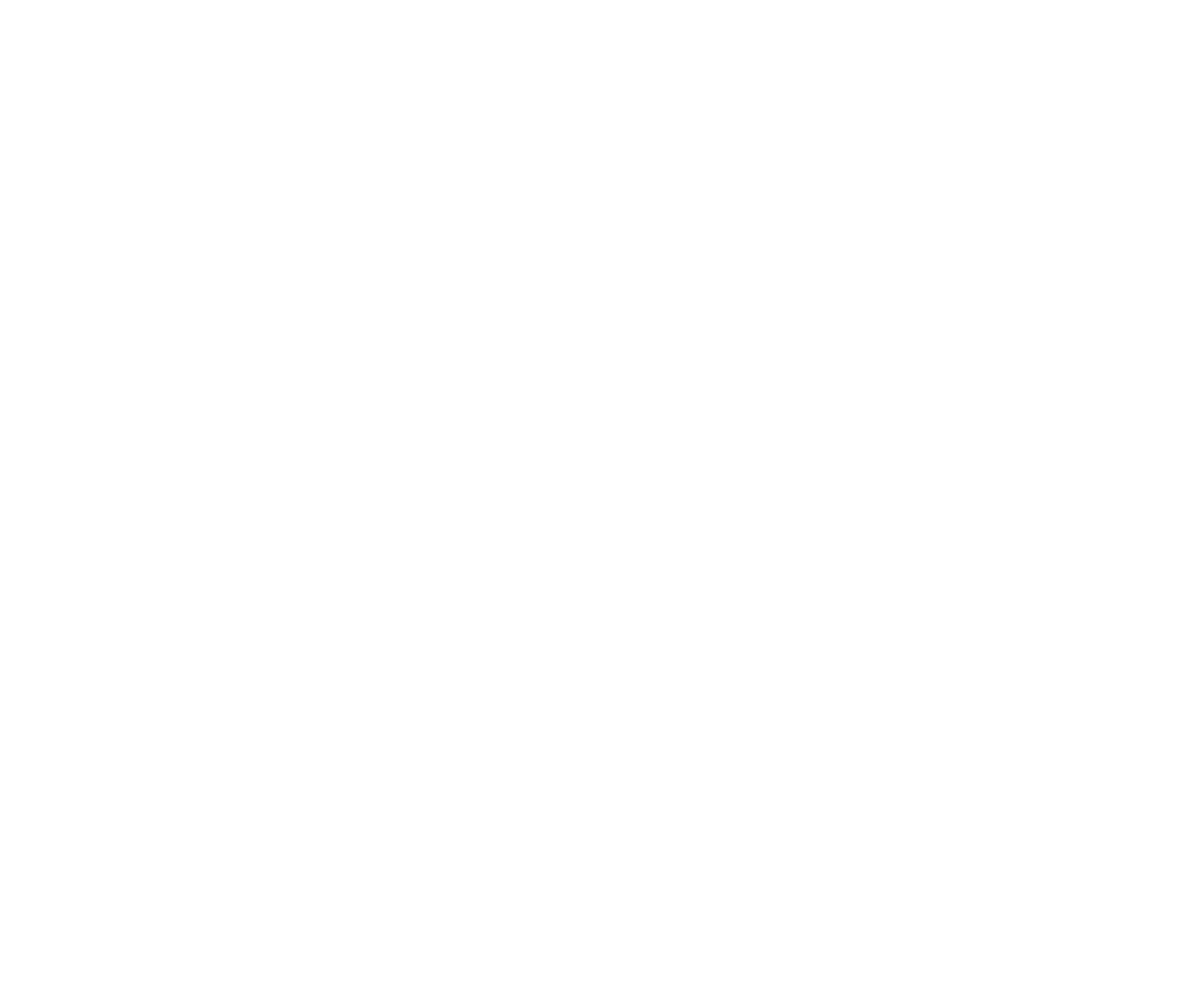
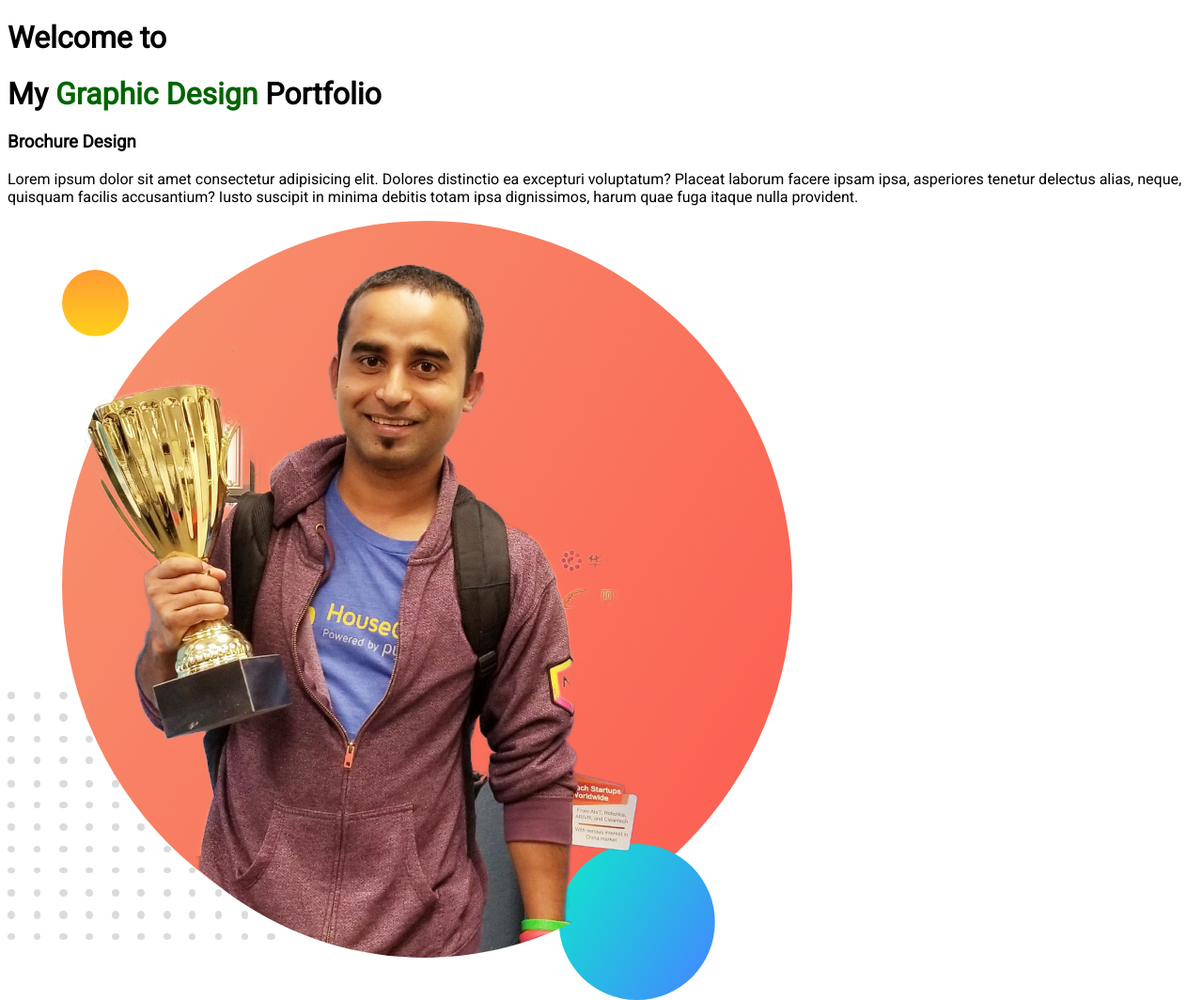
Before and after one commit to abdullah-mamun369/Development-portfolio, a plain HTML site: page index.html in a window 1280 px wide. Shown: the whole page at 94% size. Before the commit the page ends 800 px from the top, so only its background shows below. Drawn offline with Linux system fonts and the light colour scheme.

Commit message:
hero section

```diff
--- a/index.html
+++ b/index.html
@@ -5,9 +5,17 @@
     <meta http-equiv="X-UA-Compatible" content="IE=edge">
     <meta name="viewport" content="width=device-width, initial-scale=1.0">
     <title>Mamun Portfolio</title>
+    <link rel="preconnect" href="https://fonts.googleapis.com">
+    <link rel="preconnect" href="https://fonts.gstatic.com" crossorigin>
+    <link href="https://fonts.googleapis.com/css2?family=Roboto&display=swap" rel="stylesheet">
     <link rel="stylesheet" href="style.css">
 </head>
 <body>
+    <h1>Welcome to</h1>
+    <h1>My<span class="graphic-color"> Graphic Design </span>Portfolio</h1>
+    <h3>Brochure Design</h3>
+    <p>Lorem ipsum dolor sit amet consectetur adipisicing elit. Dolores distinctio ea excepturi voluptatum? Placeat laborum facere ipsam ipsa, asperiores tenetur delectus alias, neque, quisquam facilis accusantium? Iusto suscipit in minima debitis totam ipsa dignissimos, harum quae fuga itaque nulla provident.</p>
+    <img src="images/jhankar.png" alt="">
 
 </body>
 </html>
--- a/style.css
+++ b/style.css
@@ -0,0 +1,7 @@
+body{
+    font-family: 'Roboto', sans-serif;
+}
+
+.graphic-color{
+    color: darkgreen;
+}
```
Also changed, not shown: images/dream-bg.png (added), images/exp-bg.png (added), images/jhankar.png (added), images/jhankar2.png (added), images/my-bg.png (added), images/my-bg2.png (added), images/top-banner.png (added), 8 other files.
